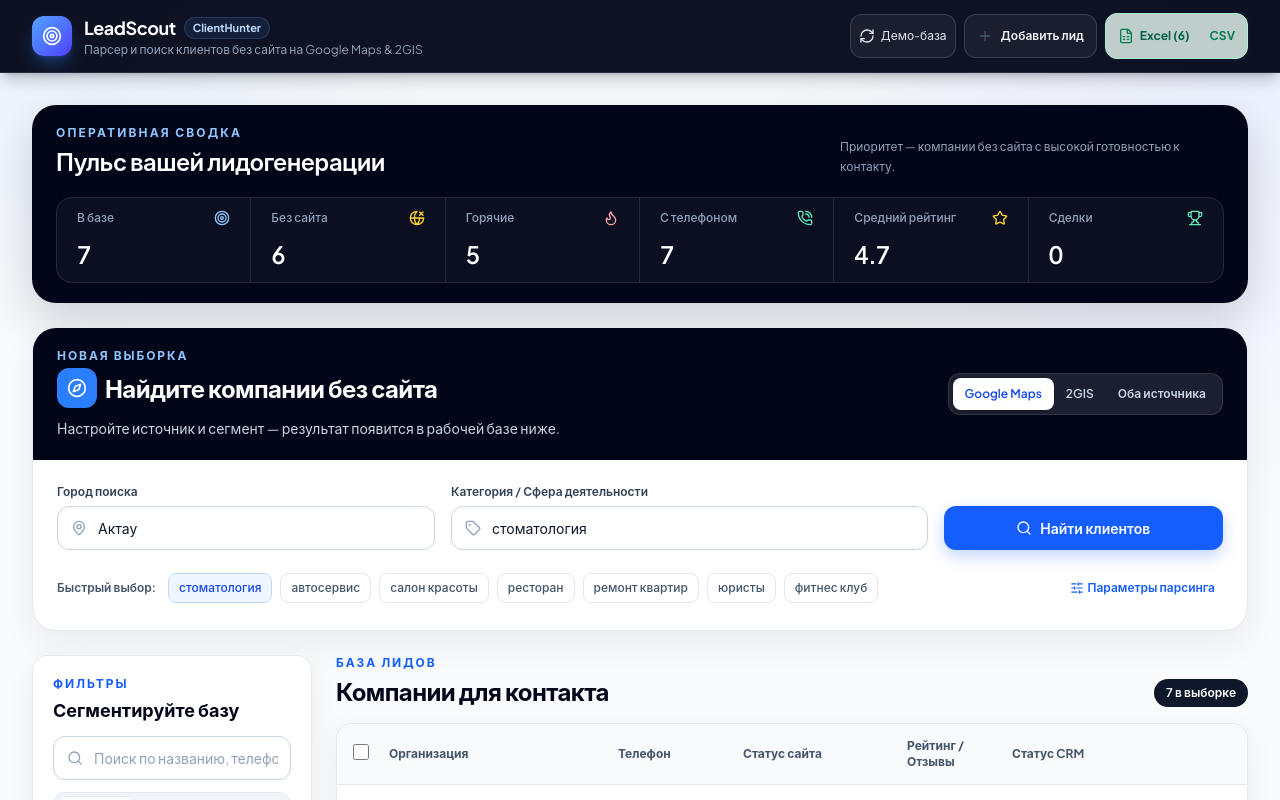
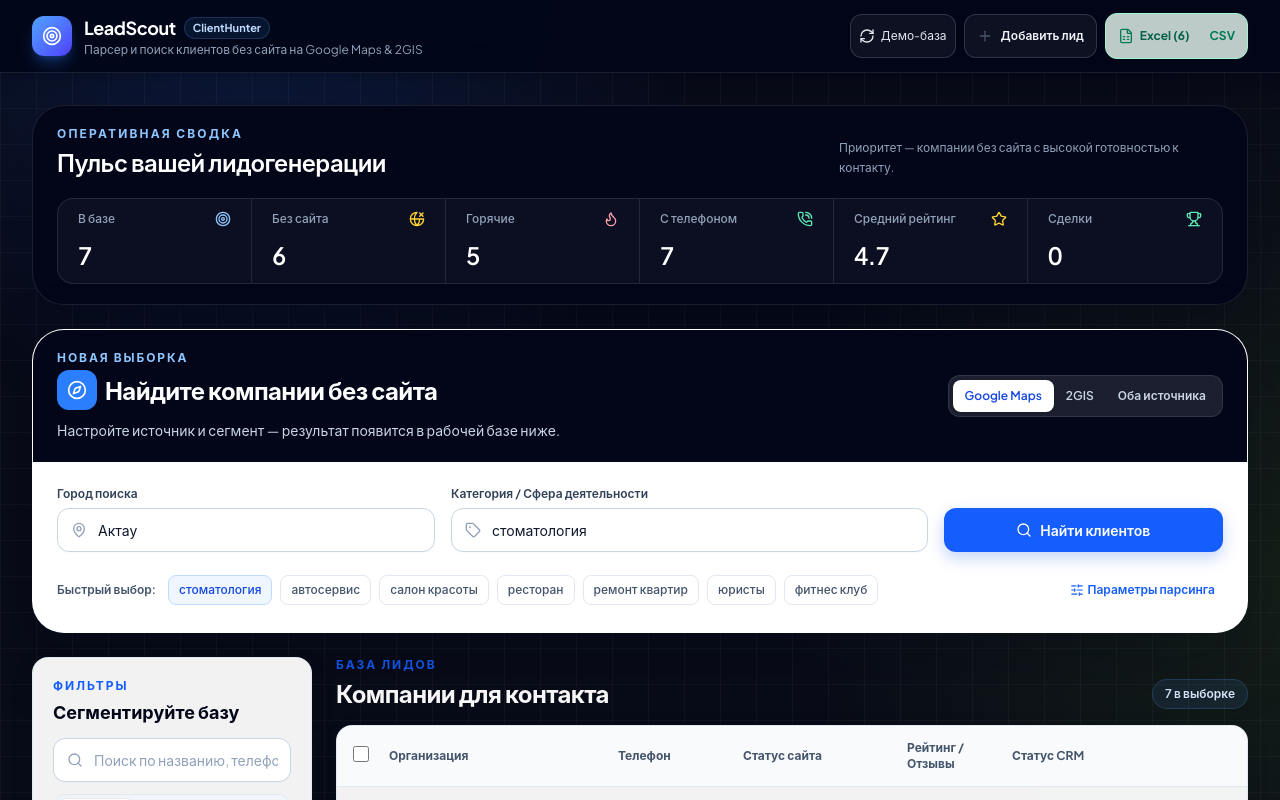
Before and after one commit to akaiboldiyev/ClientHunter, a React (Vite) app: page / in a window 1280 px wide. Shown: the top 800 px of the page. Built offline with nearby package versions, Linux system fonts and the light colour scheme.

Commit message:
feat: add experimental signal console visual layer

```diff
--- a/src/App.tsx
+++ b/src/App.tsx
@@ -270,7 +270,7 @@ export function App() {
   };
 
   return (
-    <div className="min-h-dvh text-slate-900 flex flex-col">
+    <div className="signal-canvas min-h-dvh text-slate-900 flex flex-col">
       {/* Top Navigation */}
       <Navbar
         leads={leads}
@@ -312,9 +312,9 @@ export function App() {
             <div className="mb-4 flex items-end justify-between gap-4">
               <div>
                 <p className="text-xs font-bold uppercase tracking-[0.16em] text-blue-600">База лидов</p>
-                <h2 className="mt-1 text-2xl font-bold tracking-tight text-slate-950">Компании для контакта</h2>
+                <h2 className="mt-1 text-2xl font-bold tracking-tight text-white">Компании для контакта</h2>
               </div>
-              <span className="rounded-full bg-slate-900 px-3 py-1.5 text-xs font-semibold text-white tabular-nums">{filteredLeads.length} в выборке</span>
+              <span className="rounded-full border border-blue-400/20 bg-blue-400/10 px-3 py-1.5 text-xs font-semibold text-blue-100 tabular-nums">{filteredLeads.length} в выборке</span>
             </div>
         {/* Lead Table or Card Grid */}
         {viewMode === 'table' ? (
--- a/src/components/SearchHeader.tsx
+++ b/src/components/SearchHeader.tsx
@@ -2,6 +2,7 @@ import React, { useState } from 'react';
 import { Search, MapPin, Tag, SlidersHorizontal, Loader2, Compass, CheckCircle2 } from 'lucide-react';
 import { SearchQuery, ScrapingProgress } from '../types';
 import { POPULAR_CITIES, POPULAR_CATEGORIES } from '../data/mockDatabase';
+import { SpotlightSurface } from './ui/SpotlightSurface';
 
 interface SearchHeaderProps {
   onStartScraping: (query: SearchQuery) => void;
@@ -47,7 +48,7 @@ export const SearchHeader: React.FC<SearchHeaderProps> = ({
   };
 
   return (
-    <section aria-labelledby="search-heading" className="mb-6 overflow-hidden rounded-3xl border border-slate-200 bg-white shadow-[0_12px_36px_rgb(15_23_42/0.06)]">
+    <SpotlightSurface as="section" aria-labelledby="search-heading" tone="electric" className="mb-6 overflow-hidden rounded-[2rem] border border-white/10 bg-white shadow-[0_24px_70px_rgb(2_6_23/0.28)]">
       <div className="flex flex-col justify-between gap-4 bg-slate-950 px-5 py-5 sm:px-6 lg:flex-row lg:items-center">
         <div>
           <p className="text-xs font-bold uppercase tracking-[0.16em] text-blue-300">Новая выборка</p>
@@ -263,6 +264,6 @@ export const SearchHeader: React.FC<SearchHeaderProps> = ({
           {progress.statusMessage}
         </div>
       )}
-    </section>
+    </SpotlightSurface>
   );
 };
--- a/src/components/StatsBar.tsx
+++ b/src/components/StatsBar.tsx
@@ -1,6 +1,7 @@
 import React from 'react';
 import { Target, GlobeX, Flame, PhoneCall, Trophy, Star } from 'lucide-react';
 import { BusinessLead } from '../types';
+import { SpotlightSurface } from './ui/SpotlightSurface';
 
 interface StatsBarProps {
   leads: BusinessLead[];
@@ -26,7 +27,7 @@ export const StatsBar: React.FC<StatsBarProps> = ({ leads }) => {
   ];
 
   return (
-    <section aria-label="Сводка по лидам" className="mb-6 overflow-hidden rounded-3xl bg-slate-950 px-5 py-5 text-white shadow-[0_18px_45px_rgb(15_23_42/0.18)] sm:px-6">
+    <SpotlightSurface as="section" aria-label="Сводка по лидам" tone="violet" className="mb-6 overflow-hidden rounded-[2rem] border border-white/10 bg-slate-950 px-5 py-5 text-white shadow-[0_24px_70px_rgb(2_6_23/0.42)] sm:px-6">
       <div className="mb-5 flex flex-wrap items-end justify-between gap-3">
         <div>
           <p className="text-xs font-bold uppercase tracking-[0.18em] text-blue-300">Оперативная сводка</p>
@@ -44,6 +45,6 @@ export const StatsBar: React.FC<StatsBarProps> = ({ leads }) => {
           </div>
         ))}
       </div>
-    </section>
+    </SpotlightSurface>
   );
 };
--- /dev/null
+++ b/src/components/ui/SpotlightSurface.tsx
@@ -0,0 +1,44 @@
+import React, { CSSProperties, useRef } from 'react';
+
+type SpotlightTone = 'electric' | 'lime' | 'violet';
+
+interface SpotlightSurfaceProps extends React.HTMLAttributes<HTMLDivElement> {
+  tone?: SpotlightTone;
+  as?: 'div' | 'section';
+}
+
+/**
+ * A local, GPU-cheap pointer light for large dashboard surfaces.
+ * It intentionally tracks only its own bounds, so it does not add a global
+ * pointer listener or compete with controls inside the surface.
+ */
+export function SpotlightSurface({ children, className = '', tone = 'electric', as: Tag = 'div', ...props }: SpotlightSurfaceProps) {
+  const surfaceRef = useRef<HTMLDivElement>(null);
+
+  const updatePointer = (event: React.PointerEvent<HTMLDivElement>) => {
+    const bounds = surfaceRef.current?.getBoundingClientRect();
+    if (!bounds) return;
+
+    surfaceRef.current?.style.setProperty('--spotlight-x', `${event.clientX - bounds.left}px`);
+    surfaceRef.current?.style.setProperty('--spotlight-y', `${event.clientY - bounds.top}px`);
+  };
+
+  const resetPointer = () => {
+    surfaceRef.current?.style.removeProperty('--spotlight-x');
+    surfaceRef.current?.style.removeProperty('--spotlight-y');
+  };
+
+  return (
+    <Tag
+      ref={surfaceRef}
+      data-spotlight-tone={tone}
+      onPointerMove={updatePointer}
+      onPointerLeave={resetPointer}
+      className={`spotlight-surface ${className}`}
+      style={{ '--spotlight-x': '50%', '--spotlight-y': '50%' } as CSSProperties}
+      {...props}
+    >
+      {children}
+    </Tag>
+  );
+}
--- a/src/index.css
+++ b/src/index.css
@@ -52,6 +52,43 @@
       scroll-behavior: auto !important;
       transition-duration: 0.01ms !important;
     }
+  }
+}
+
+@layer utilities {
+  .signal-canvas {
+    background-color: #080b18;
+    background-image:
+      linear-gradient(rgb(255 255 255 / 0.035) 1px, transparent 1px),
+      linear-gradient(90deg, rgb(255 255 255 / 0.035) 1px, transparent 1px),
+      radial-gradient(circle at 20% 0%, rgb(37 99 235 / 0.18), transparent 28rem),
+      radial-gradient(circle at 100% 40%, rgb(132 204 22 / 0.1), transparent 32rem);
+    background-size: 36px 36px, 36px 36px, auto, auto;
+  }
+
+  .spotlight-surface {
+    position: relative;
+    isolation: isolate;
+    overflow: hidden;
+  }
+
+  .spotlight-surface::before {
+    position: absolute;
+    z-index: -1;
+    inset: 0;
+    pointer-events: none;
+    content: '';
+    opacity: 0;
+    transition: opacity 220ms ease;
+    background: radial-gradient(34rem circle at var(--spotlight-x) var(--spotlight-y), rgb(96 165 250 / 0.20), transparent 42%);
+  }
+
+  .spotlight-surface:hover::before { opacity: 1; }
+  .spotlight-surface[data-spotlight-tone='lime']::before { background: radial-gradient(34rem circle at var(--spotlight-x) var(--spotlight-y), rgb(190 242 100 / 0.16), transparent 42%); }
+  .spotlight-surface[data-spotlight-tone='violet']::before { background: radial-gradient(34rem circle at var(--spotlight-x) var(--spotlight-y), rgb(196 181 253 / 0.18), transparent 42%); }
+
+  @media (prefers-reduced-motion: reduce) {
+    .spotlight-surface::before { display: none; }
   }
 }
 
```
